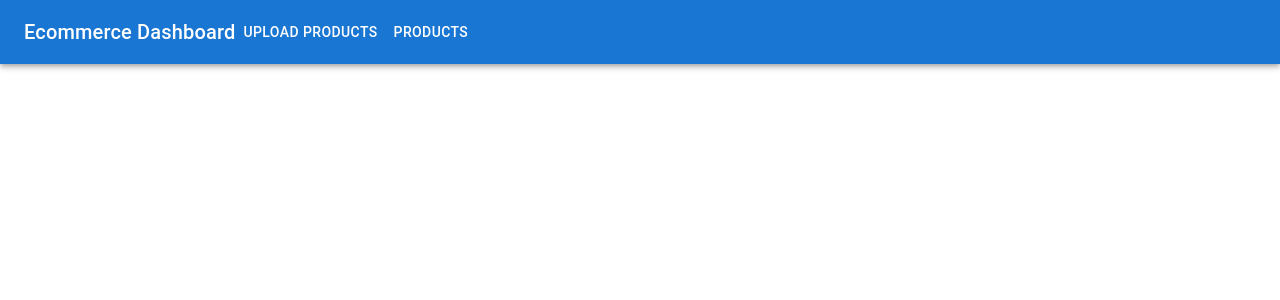
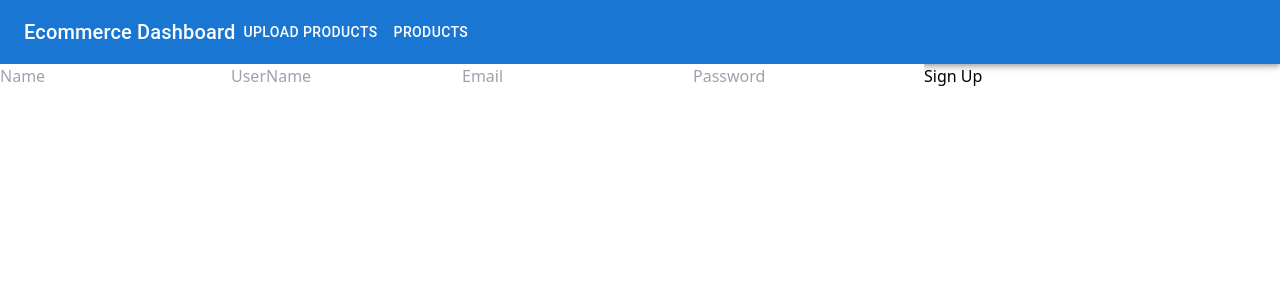
Before and after one commit to pnkkumar123/Ecommerce, a React (Vite) app in the folder frontEnd/: page /signup in a window 1280 px wide. Shown: the top 300 px of the page. Built offline with nearby package versions, Linux system fonts and the light colour scheme.

Commit message:
added signup functionality

```diff
--- /dev/null
+++ b/frontEnd/src/AdminComponents/SignUp.jsx
@@ -0,0 +1,82 @@
+import React, { useState } from "react";
+
+function SignUp() {
+  const [loading, setLoading] = useState(false);
+  const [error, setError] = useState(false);
+  const [formData, setFormData] = useState({
+    userName: '',
+    name:'',
+    email: '',
+    password: ''
+  });
+
+  const handleChange = (e) => {
+    setFormData({ ...formData, [e.target.id]: e.target.value });
+  };
+
+  const handleSubmit = async (e) => {
+    e.preventDefault();
+    try {
+      setLoading(true);
+      setError(false);
+
+      const res = await fetch("http://localhost:5000/Auth/signup", {
+        method: "POST",
+        headers: {
+          "Content-Type": "application/json",
+        },
+        body: JSON.stringify(formData),
+      });
+      const data = await res.json();
+      setLoading(false);
+      if (data.sucess = false) {
+        setError(true);
+        return;
+      }
+    } catch (error) {
+      console.error("Error:", error);
+      setLoading(false);
+      setError(true);
+    }
+  };
+
+  return (
+    <div>
+      {error && <p>Error: Failed to sign up. Please try again later.</p>}
+      <form onSubmit={handleSubmit}>
+        <input
+          onChange={handleChange}
+          type="text"
+          name="name"
+          placeholder="Name"
+          id="name"
+        />
+        <input
+          onChange={handleChange}
+          type="text"
+          name="userName"
+          id="userName"
+          placeholder="UserName"
+        />
+
+        <input
+          onChange={handleChange}
+          type="email"
+          name="email"
+          placeholder="Email"
+          id="email"
+        />
+        <input
+          onChange={handleChange}
+          type="password"
+          name="password"
+          placeholder="Password"
+          id="password"
+        />
+        <button disabled={loading}>{loading ? "Loading..." : "Sign Up"}</button>
+      </form>
+    </div>
+  );
+}
+
+export default SignUp;
--- a/frontEnd/src/App.jsx
+++ b/frontEnd/src/App.jsx
@@ -4,6 +4,7 @@
 
 import UploadProducts from './AdminComponents/uploadProducts'
 import Products from './ConsumerComponents/Products'
+import SignUp from './AdminComponents/SignUp'
 
 function App() {
 
@@ -12,6 +13,7 @@
     <>
     <Navbar/>
     <Routes>
+        <Route path='/signup' element={<SignUp/>}/>
       <Route path='/dashboard' element={<DashBorad/>}/>
      <Route path='/uploadproducts' element={<UploadProducts/>}/>
      <Route path='/products' element={<Products/>}/>
```
Also changed, not shown: 2 other files (tests, documents, lock files or other folders).
